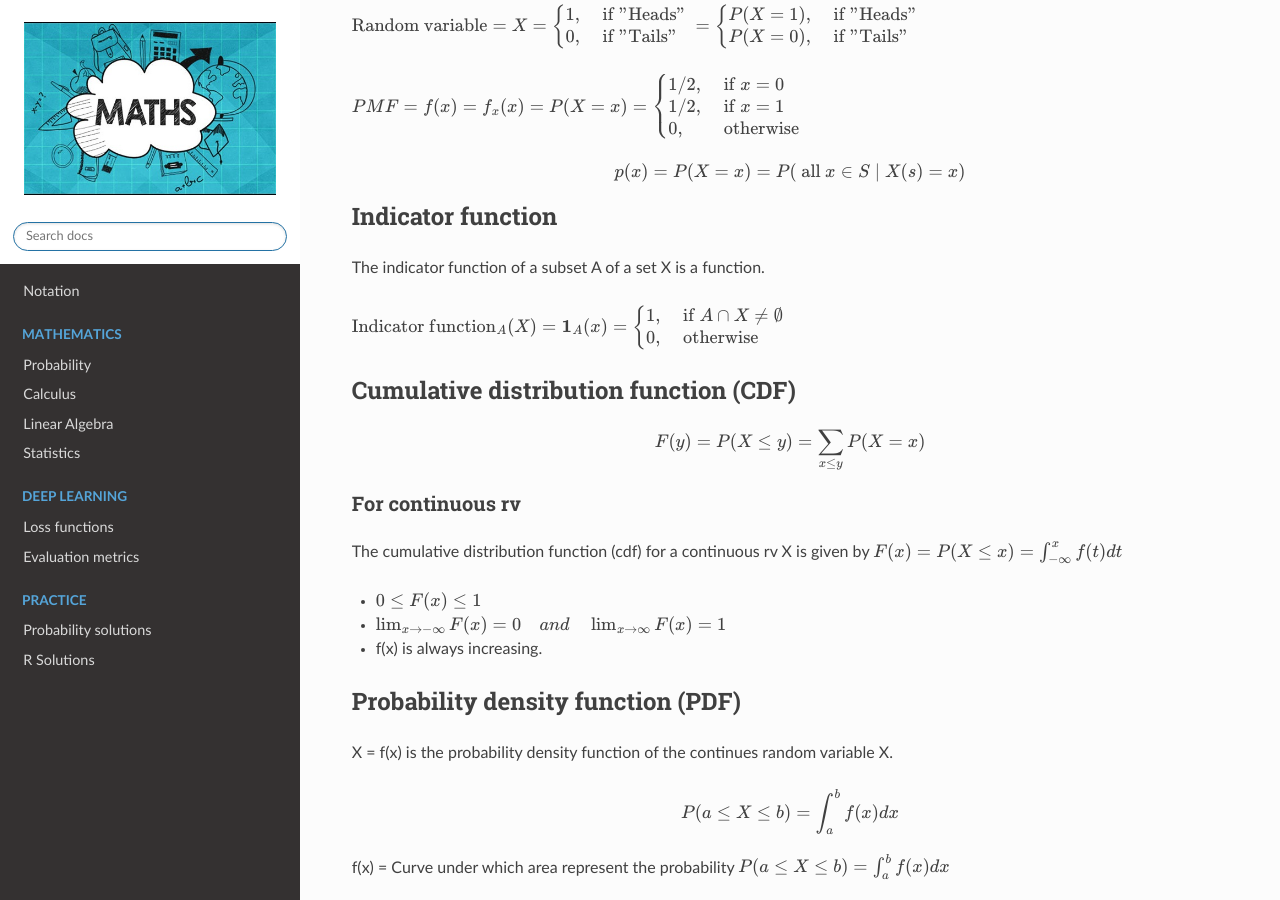
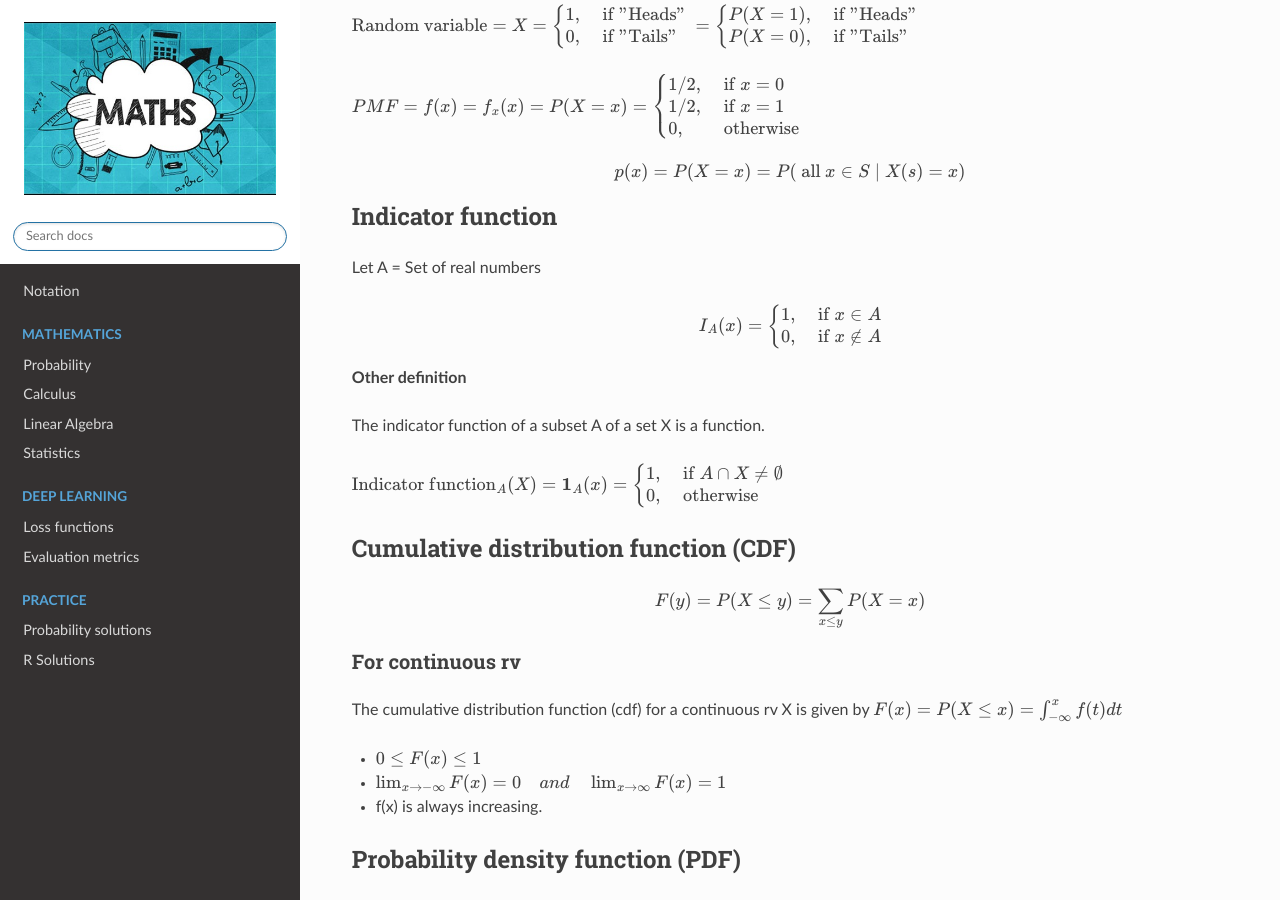
Before and after one commit to akkefa/ml-notes, a Sphinx documentation site: the page built from docs/probability/random_rv.rst, in a window 1280 px wide and 900 px high, scrolled down 867 px. Built offline with Sphinx 7.4.7 and the Read the Docs theme 2.0.0, drawn with Linux system fonts in a browser that asks for light colours.

Commit message:
New changes.

```diff
--- a/docs/probability/random_rv.rst
+++ b/docs/probability/random_rv.rst
@@ -49,6 +49,14 @@ subscripts to denote the PMF  :math:`f_X(x) and f_Y(y)`
 
 Indicator function
 -------------------
+Let A = Set of real numbers
+
+.. math::
+
+    I_{A}(x)= \begin{cases}1, & \text { if } x \in A \\ 0, & \text { if } x \notin A\end{cases}
+
+**Other definition**
+
 The indicator function of a subset A of a set X is a function.
 
 :math:`\text{Indicator function}_{A}(X) = \mathbf{1}_A(x) =\begin{cases} 1, & \text { if } A \cap X \neq \emptyset \\ 0, & \text { otherwise }\end{cases}`
```
